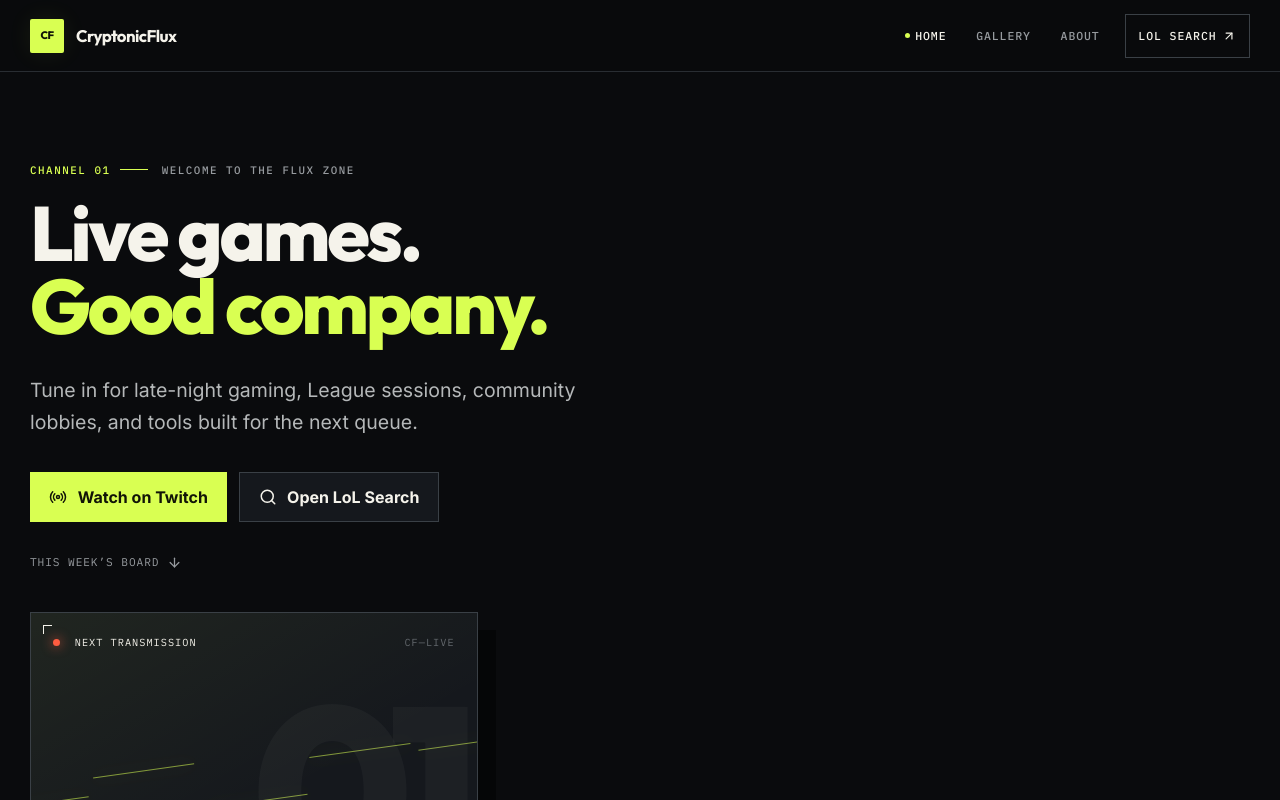
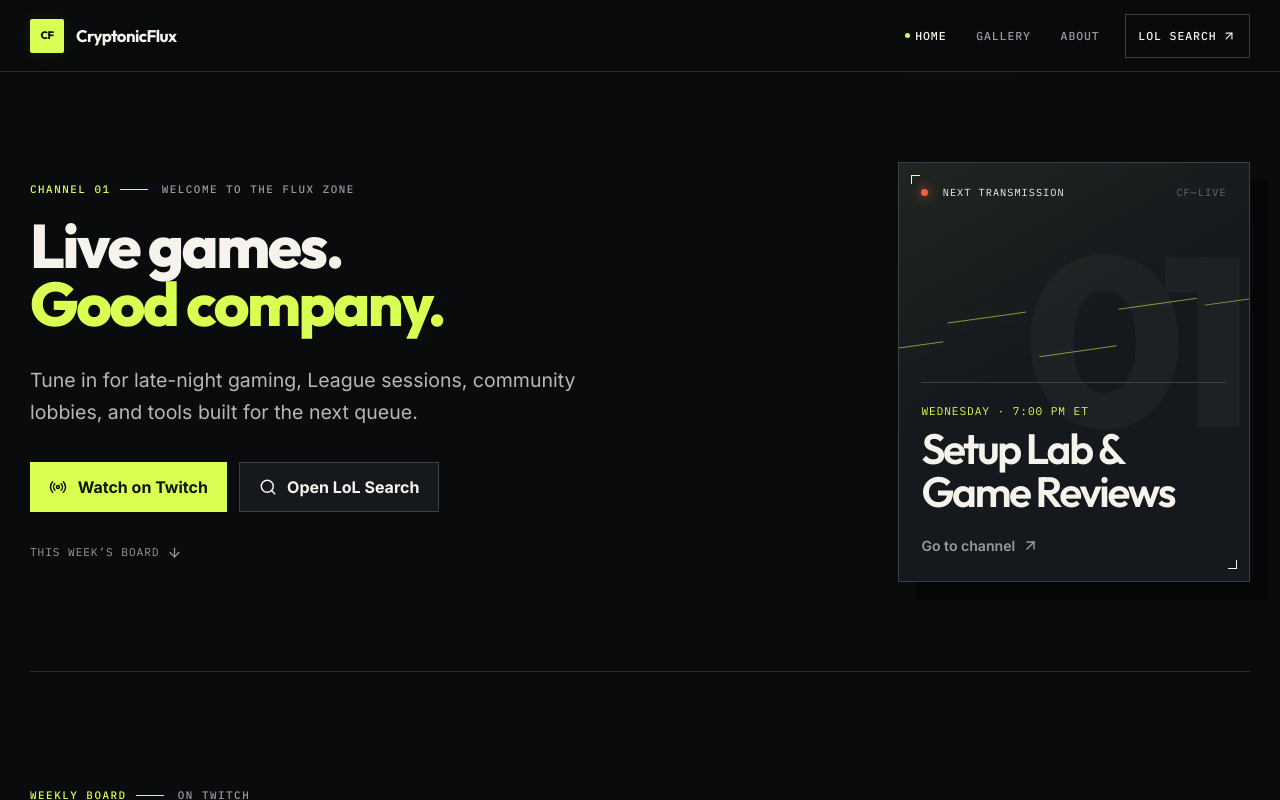
Before and after one commit to eosdev-x/cryptonicflux, a React (Vite) app: page / in a window 1280 px wide. Shown: the top 800 px of the page. Built offline with nearby package versions, Linux system fonts and the light colour scheme.

Commit message:
fix: put the Twitch card beside the hero on desktop
Keep the Outfit title. Two-column above 800px so the on-air card sits to the right instead of under the headline.

```diff
--- a/src/index.css
+++ b/src/index.css
@@ -219,10 +219,10 @@
 }
 
 .hero {
-  display: flex;
-  flex-direction: column;
-  align-items: flex-start;
-  gap: 2.5rem;
+  display: grid;
+  grid-template-columns: minmax(0, 1fr) minmax(18rem, 22rem);
+  align-items: center;
+  gap: clamp(2rem, 4vw, 3.5rem);
   padding: clamp(3.5rem, 7vw, 6rem) 0;
   border-bottom: 1px solid var(--line);
 }
@@ -273,7 +273,7 @@
   word-break: normal;
   hyphens: none;
   font-family: Outfit, sans-serif;
-  font-size: clamp(2.6rem, 6vw, 5rem);
+  font-size: clamp(2.6rem, 4.8vw, 4.6rem);
   font-weight: 800;
   letter-spacing: -0.04em;
   line-height: 0.95;
@@ -362,8 +362,8 @@
 
 .on-air-card {
   position: relative;
-  width: min(100%, 28rem);
-  min-height: 490px;
+  width: 100%;
+  min-height: 420px;
   overflow: hidden;
   border: 1px solid var(--line-bright);
   background:
@@ -1145,8 +1145,11 @@
   letter-spacing: 0;
 }
 
-@media (max-width: 1100px) {
+@media (max-width: 800px) {
   .hero {
+    display: flex;
+    flex-direction: column;
+    align-items: flex-start;
     gap: 2rem;
   }
 }
```
